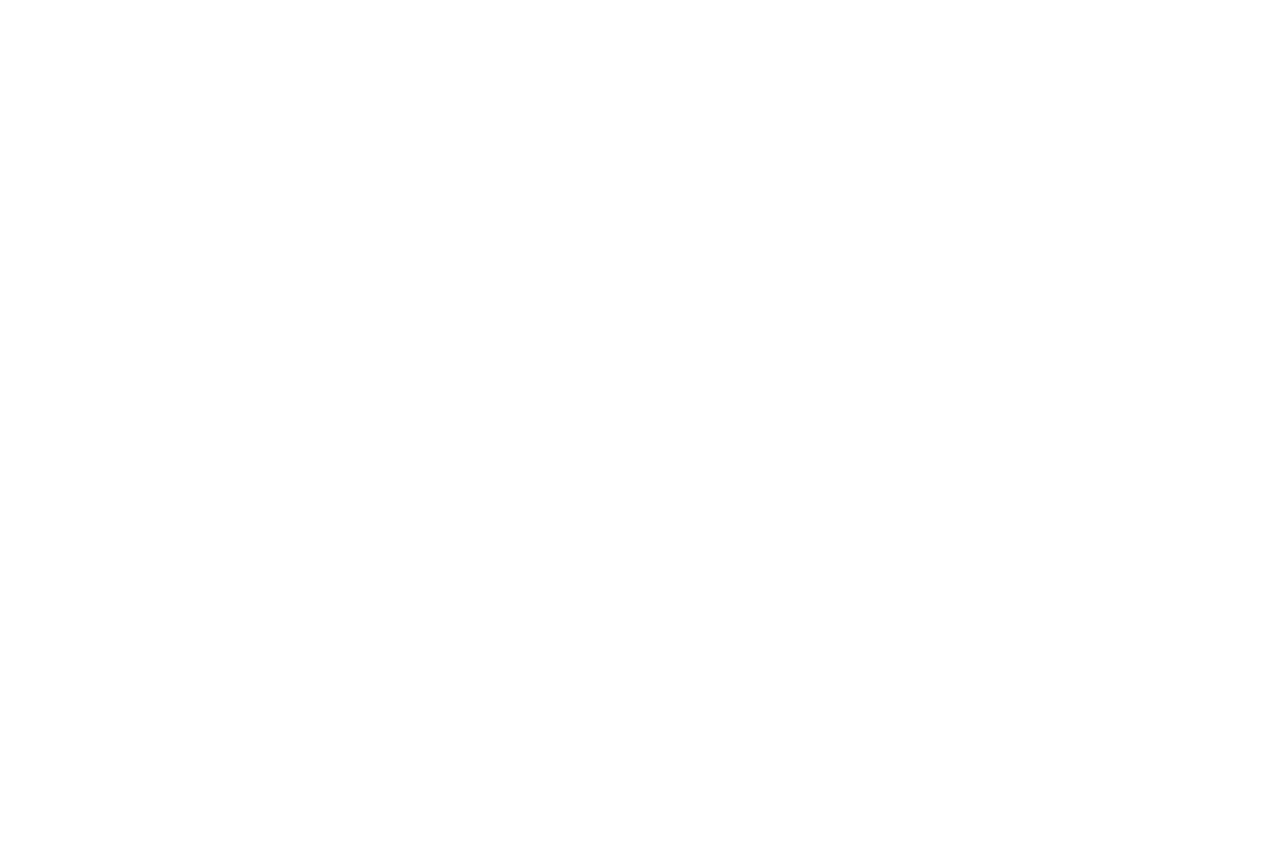
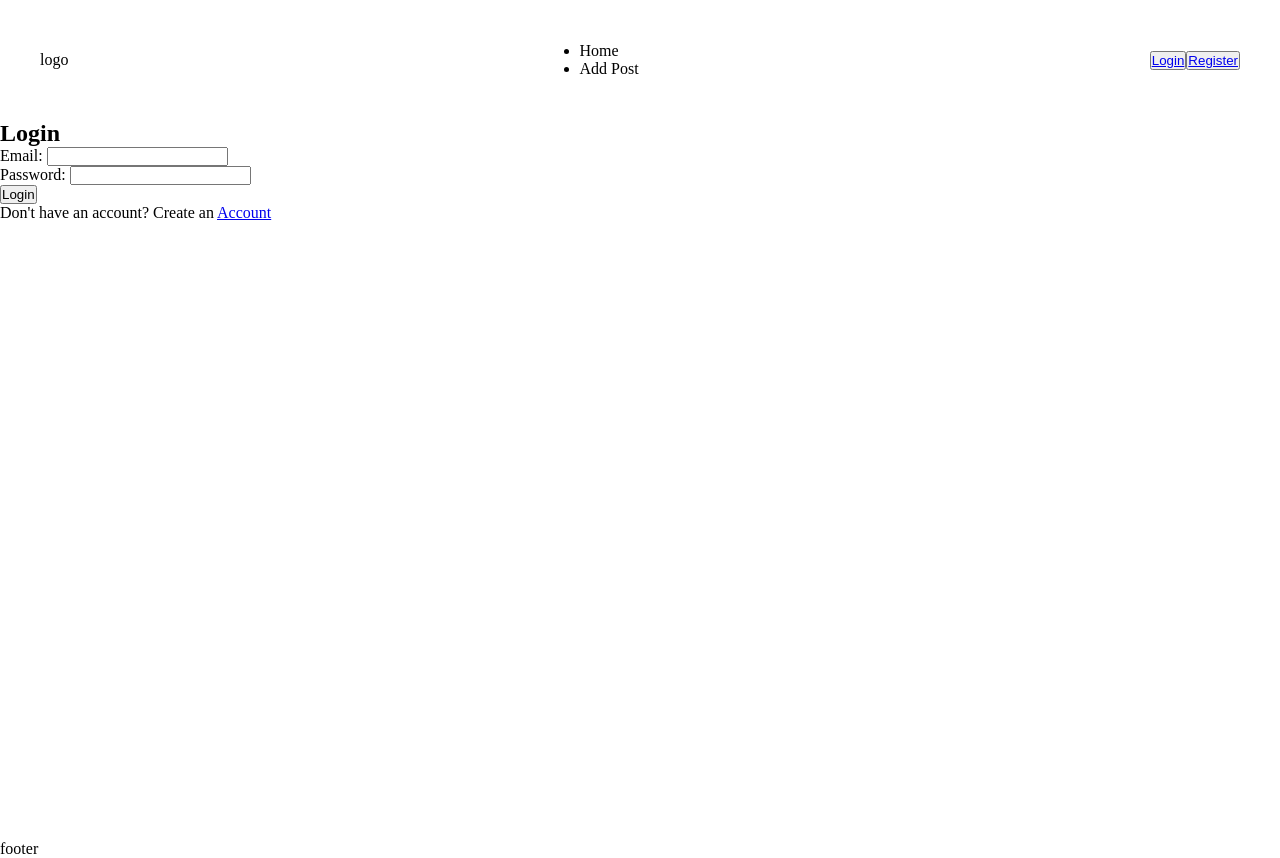
Before and after one commit to JustinSTV/Atsiskaitymai-CA, a React (Vite) app in the folder React/react-exam/: page /login in a window 1280 px wide. Before the commit this address had no page. Before the commit the page ends 800 px from the top, so only its background shows below. Built offline with nearby package versions, Linux system fonts and the light colour scheme; data requests are answered from the project's data file.

Commit message:
Login and logout works

```diff
--- a/React/react-exam/src/App.tsx
+++ b/React/react-exam/src/App.tsx
@@ -3,6 +3,7 @@ import './App.css'
 import MainOutlet from './components/outlet/MainOutlet'
 import Home from './components/pages/Home'
 import Register from './components/pages/Register'
+import Login from './components/pages/Login'
 
 const App = () => {
 
@@ -10,6 +11,7 @@ const App = () => {
     <Routes>
       <Route path='' element={<MainOutlet />}>
       <Route path='register' element={<Register />} />
+      <Route path='login' element={<Login/>}/>
         <Route index element={<Home />}>
         </Route>
       </Route>
--- a/React/react-exam/src/components/UI/organism/Header.tsx
+++ b/React/react-exam/src/components/UI/organism/Header.tsx
@@ -1,5 +1,8 @@
-import { Link } from "react-router-dom";
+import { useContext } from "react";
+import { Link, useNavigate } from "react-router-dom";
 import styled from "styled-components";
+
+import UserContext, {UserContextType} from "../../../contexts/UserContext";
 
 const StyledHeader = styled.header`
   height: 80px;
@@ -12,6 +15,10 @@ const StyledHeader = styled.header`
 `;
 
 const Header = () => {
+  const navigate = useNavigate();
+
+  const { loggedInUser, logoutUser } = useContext(UserContext) as UserContextType;
+
   return (
     <StyledHeader>
       <div className="logo">
@@ -24,8 +31,23 @@ const Header = () => {
         </ul>
       </nav>
       <div className="userButtons">
-        <button>Login</button>
-        <button><Link to='/register'>Register</Link></button>
+        {
+          loggedInUser ?
+          <>
+            <p>Weclome, {loggedInUser.username}</p>
+            <button
+              onClick={() => {
+                logoutUser()
+                navigate('/')
+              }}
+            >
+              Log Out</button>
+          </> :
+          <>
+            <button><Link to='/login'>Login</Link></button>
+            <button><Link to='/register'>Register</Link></button>
+          </>
+        }
       </div>
     </StyledHeader>
   );
--- a/React/react-exam/src/components/pages/Login.tsx
+++ b/React/react-exam/src/components/pages/Login.tsx
@@ -1,8 +1,78 @@
+import { useContext, useState } from "react";
+import { useNavigate, Link } from "react-router-dom";
+import bcrypt from 'bcryptjs'
+import styled from "styled-components";
+
+import UserContext, {UserContextType} from "../../contexts/UserContext";
+
+const StyledSection = styled.section`
+
+`;
+
 const Login = () => {
+  const navigate = useNavigate();
+
+  const { user, loginUser } = useContext(UserContext) as UserContextType;
+
+  const [error, setError] = useState('');
+  const [inputs, setInputs] = useState({
+    email: '',
+    password: ''
+  })
+
+
+  const handleChange = (event: React.ChangeEvent<HTMLInputElement>) => {
+    setInputs({
+      ...inputs,
+      [event.target.name]: event.target.value
+    })
+  }
+
+  const handleSubmit = (event: React.FormEvent<HTMLFormElement>) => {
+    event.preventDefault();
+
+    const foundUser = user.find(user => user.email === inputs.email);
+
+    if(foundUser){
+      const isPasswordMatch = bcrypt.compareSync(inputs.password, foundUser.password);
+      if(isPasswordMatch){
+        loginUser(foundUser)
+        navigate('/')
+      } else {
+        setError("Login failed: Invalid credentials");
+      }
+    } else{
+      setError("Login failed: Invalid credentials");
+    }
+  }
+
   return (
-    <section>
-      login
-    </section>
+    <StyledSection>
+      <h2>Login</h2>
+      <form onSubmit={handleSubmit}>
+        <div>
+          <label htmlFor="email">Email: </label>
+          <input
+            type="email"
+            name="email" id="email"
+            value={inputs.email}
+            onChange={handleChange}
+          />
+        </div>
+        <div>
+        <label htmlFor="password">Password: </label>
+          <input
+            type="password"
+            name="password" id="password"
+            value={inputs.password}
+            onChange={handleChange}
+          />
+        </div>
+        <input type="submit" value="Login" />
+      </form>
+    {error && <p>{error}</p>}
+    <p>Don't have an account? Create an <Link to="/register">Account</Link></p>
+  </StyledSection>
   );
 }
 
--- a/React/react-exam/src/components/pages/Register.tsx
+++ b/React/react-exam/src/components/pages/Register.tsx
@@ -9,7 +9,7 @@ const Register = () => {
 
   const navigate = useNavigate();
 
-  const { addNewUser, setLoggedInUser } = useContext(UserContext) as UserContextType;
+  const { user, addNewUser, setLoggedInUser } = useContext(UserContext) as UserContextType;
 
   const [inputFields, setInputFields] = useState({
     username: '',
@@ -33,6 +33,12 @@ const Register = () => {
 
     if (inputFields.password !== inputFields.passwordRepeat) {
       setError("Passwords do not match");
+      return;
+    }
+
+    const userExists = user.some(user => user.email === inputFields.email || user.username === inputFields.username);
+    if (userExists) {
+      setError("User already exists");
       return;
     }
 
--- a/React/react-exam/src/contexts/UserContext.tsx
+++ b/React/react-exam/src/contexts/UserContext.tsx
@@ -2,7 +2,7 @@ import { createContext, useReducer, useEffect, useState } from "react";
 
 type ChildrenType = { children: React.ReactElement };
 
-type UserType = {
+export type UserType = {
   id: string,
   username: string,
   email: string,
@@ -43,7 +43,7 @@ const UserProvider = ({children}: ChildrenType) => {
 
   const [loggedInUser, setLoggedInUser] = useState<UserType|null>(null)
   const loginUser = (user: UserType) => {
-    setLoggedInUser(user)
+    setLoggedInUser(user);
   }
   const logoutUser = () => {
     setLoggedInUser(null)
--- a/React/react-exam/src/data.json
+++ b/React/react-exam/src/data.json
@@ -17,14 +17,6 @@
   ],
   "user": [
     {
-      "id": "d1fd2fd41d24e1efe",
-      "username": "admin",
-      "password": "",
-      "passwordVisible": "admin",
-      "email": "admin@admin.com",
-      "dob": "2002-03-20"
-    },
-    {
       "id": "bb121b24-204c-4932-ad3d-b91b9d9bb30b",
       "username": "testas",
       "email": "testas@testas.com",
```
